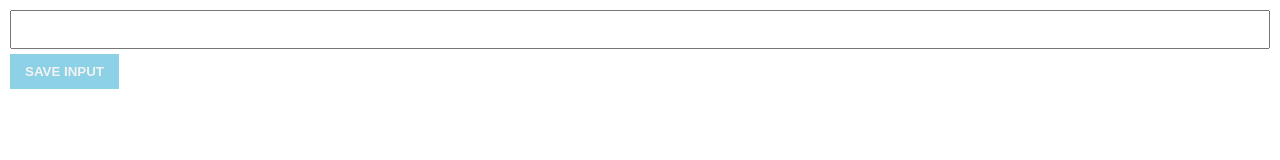
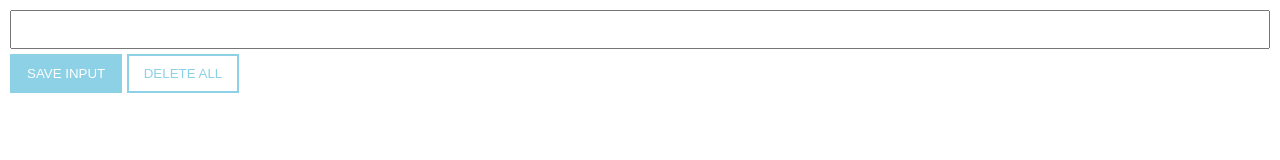
Before and after one commit to Muyixone/Chrome_Extension, a browser extension: page index.html in a window 1280 px wide. In both pictures the pointer is over the button "SAVE INPUT". Drawn offline with Linux system fonts and the light colour scheme.

Commit message:
Add and style the delete button

```diff
--- a/index.html
+++ b/index.html
@@ -10,6 +10,7 @@
   <body>
     <input type="text" id="input-el" />
     <button id="input-btn">SAVE INPUT</button>
+    <button id="del-btn">DELETE ALL</button>
     <ul id="ul-el"></ul>
 
     <script src="main.js"></script>
--- a/style.css
+++ b/style.css
@@ -18,9 +18,23 @@ button {
     margin: 5px 0;
     padding: 10px 15px;
     border: none;
+}
+/* #input-btn {
     color: #f3f3f3;
     background-color: #8cd1e6;
     font-weight: bold;
+} */
+#del-btn, #input-btn {
+    color: #8cd1e6;
+    border: 2px solid #8cd1e6;
+    background-color: #ffffff;
+}
+#del-btn:hover,
+#input-btn:hover{
+    background-color: #8cd1e6;
+    color: #fff;
+    transition: all 0.3s ease-in;
+    cursor: pointer;
 }
 
 ul {
```
